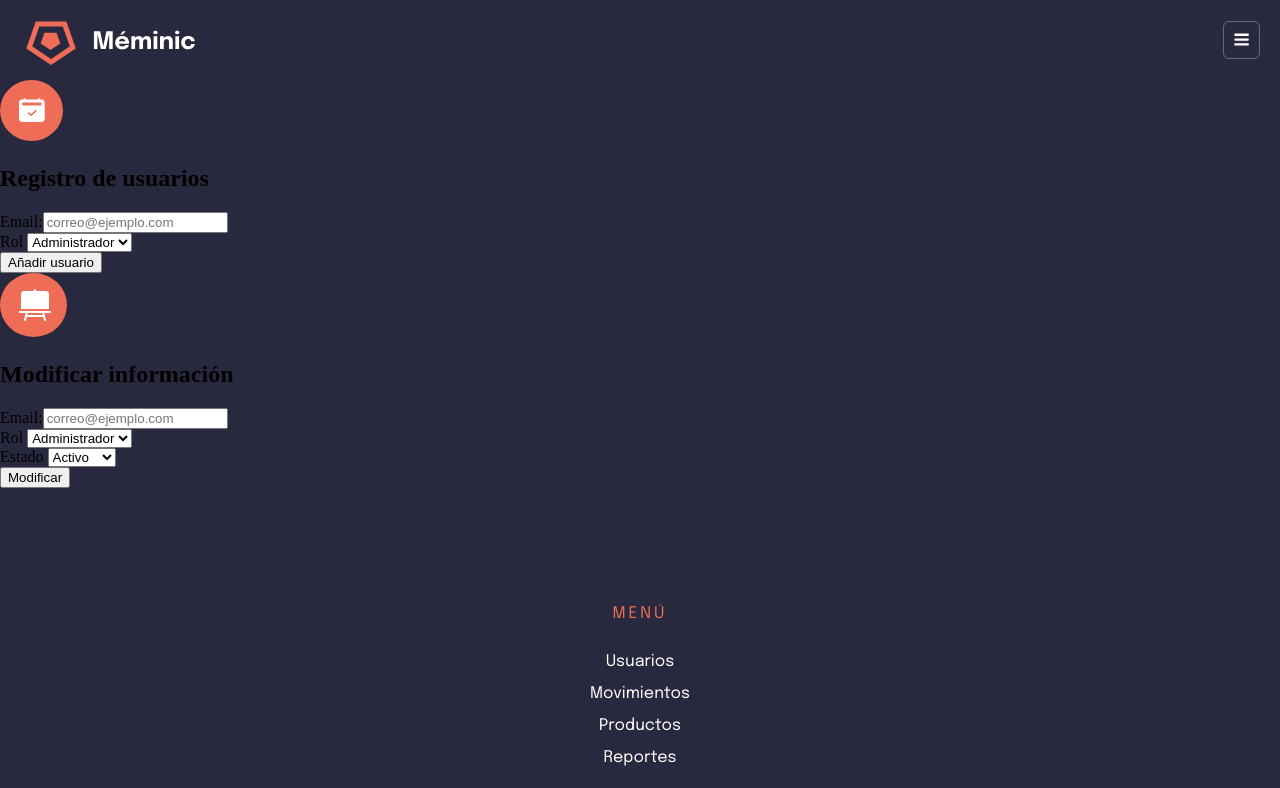
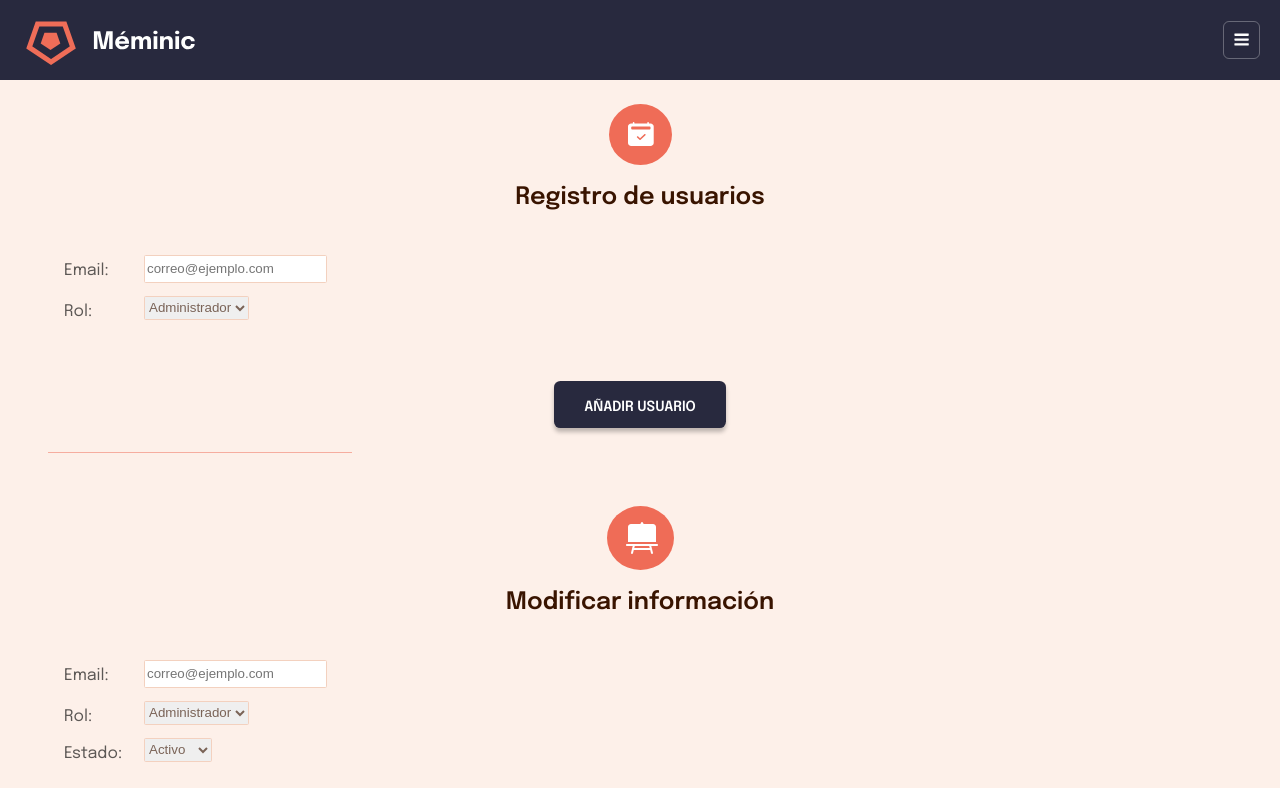
Before and after one commit to nijamaDev/Meminic, a React (Create React App) app in the folder client/: page /users in a window 1280 px wide. Shown: the top 788 px of the page. Built offline with nearby package versions, Linux system fonts and the light colour scheme; no server answers.

Commit message:
UserForms

```diff
--- a/client/src/components/SelectOptions/SelectOptions.js
+++ b/client/src/components/SelectOptions/SelectOptions.js
@@ -1,7 +1,7 @@
 import React from "react";
 
 
-const Options = ({values }) => {
+const Options = ({ values }) => {
 
   return (
     < >
--- a/client/src/components/UsersManagementBox/UsersManagementBox.css
+++ b/client/src/components/UsersManagementBox/UsersManagementBox.css
@@ -0,0 +1,102 @@
+.box__name {
+    color: #391400;
+    font-family: "Epilogue", sans-serif , bold;
+    font-size: 1.5rem;
+    text-align: center;
+  }
+
+.img__box{
+    display:block;
+    margin:auto;
+}
+
+.form__user{
+    margin-top: 2rem;
+}
+
+.label__item{
+  color: rgba(2, 2, 2, 0.64);
+  font-family: "Epilogue", sans-serif;
+  font-size: 1rem;
+
+}
+
+.input__form{
+    height:1.5rem;
+    color: rgba(57, 20, 0, 0.64);
+    border:solid;
+    border-radius: 0.1rem;
+    border-width: 0.1rem;
+    border-color:#F3D1BF ;
+
+
+}
+
+.button__form{
+    display: flex;
+    margin: auto;
+    background-color: #28293E;
+    color: #ffffff;
+    font-family: "Epilogue", sans-serif;
+    font-weight: 900;
+    font-size: 14px;
+    line-height: 14px;
+    text-align: center;
+    padding: 18px 29px;
+    height: 47px;
+    border-radius: 0.4rem;
+    border: 0;
+    text-transform: uppercase;
+    box-shadow: 0px 4px 4px 0px #00000040;
+    border: 1px solid transparent;
+    margin-top: 3rem;
+
+}
+
+.bar{
+        margin-top:1.5rem;
+        margin-bottom: 0.3rem;
+        margin-left:1.5rem;
+        width: 19rem;
+        height: 0.1rem;
+        background:rgba(239, 108, 87, 0.5);
+        display:block;
+}
+
+.div__item{
+    width: 5rem;
+    padding-top:0.4rem;
+}
+
+.select__form{
+    height:1.5rem;
+    color: rgba(57, 20, 0, 0.64);
+    border:solid;
+    border-radius: 0.1rem;
+    border-width: 0.1rem;
+    border-color:#F3D1BF ;
+}
+
+.userManagement__box{
+  background-color: #FDF0E9;
+  align-content: center;
+  margin: auto;
+  padding: 1.5rem;
+}
+
+.item__form{
+    display:flex;
+    text-align: left;
+    margin-top: 0.8rem;
+    margin-bottom: 0.8rem;
+    padding-left: 2.5rem;
+}
+
+
+.userToolBox{
+    background-color: #FDF0E9;
+    align-content: center;
+    align-items: center;
+    margin: 0;
+    padding: 0;
+}
--- a/client/src/components/UsersManagementBox/UsersManagementBox.js
+++ b/client/src/components/UsersManagementBox/UsersManagementBox.js
@@ -13,34 +13,44 @@ const UsersManagementBox = ({  img ,user,formId, onSubmitFunct,   name, buttonNa
 
   return (
     <div className="userManagement__box">
-      <img src={img} alt=">"></img>
+      <img src={img} alt=">" className="img__box"></img>
       <h2 className="box__name">{name}</h2>
       <>
         <form id={formId}
-              onSubmit= {handleSubmit(onSubmit)} >
-          <div>
-            <label htmlFor="email">Email:</label>
+              onSubmit= {handleSubmit(onSubmit)} className= "form__user" >
+          <div className="userToolBox">
+            <div className="item__form">
+            <div className="div__item">
+              <label htmlFor="email" className="label__item"> Email:</label>
+            </div>
             <input
+              className="input__form"
               type="text"
               id="email"
               {...register("Email", {required: true})}
               placeholder="correo@ejemplo.com"
             />
+            </div>
             {items.map((item, index) => {
               return (
 
-                <div key={index}>
-                <label htmlFor={item.title}  >  {item.title} </label>
-                  <select {...register(item.title, {required: true})   }>
+                <div key={index} className="item__form">
+                <div className="div__item">
+                <label htmlFor={item.title} className="label__item" >  {item.title} </label>
+                </div>
+                  <select {...register(item.title, {required: true}) } className="select__form" >
                    <Options  values={item.options}  />
+
                    </select>
                 </div>
               );
             })}
           </div>
-          <button type="submit"> {buttonName} </button>
+          <button type="submit" className="button__form"> {buttonName} </button>
         </form>
+        <div className="bar"> </div>
       </>
+
     </div>
   );
 };
--- a/client/src/components/UsersManagementSection/CreateUserItems.js
+++ b/client/src/components/UsersManagementSection/CreateUserItems.js
@@ -1,6 +1,6 @@
 export const CreateUserItems = [
     {
-      title: "Rol",
+      title: "Rol:",
       options: [  "Administrador" ,   "Empleado"]
     },
   ];
--- a/client/src/components/UsersManagementSection/UpdateUserItems.js
+++ b/client/src/components/UsersManagementSection/UpdateUserItems.js
@@ -1,10 +1,10 @@
 export const UpdateUserItems = [
     {
-      title: "Rol",
+      title: "Rol:",
       options: [  "Administrador" ,   "Empleado"]
     },
     {
-        title: "Estado",
+        title: "Estado:",
         options: [  "Activo" ,   "Inactivo" ]
       },
   ];
```
